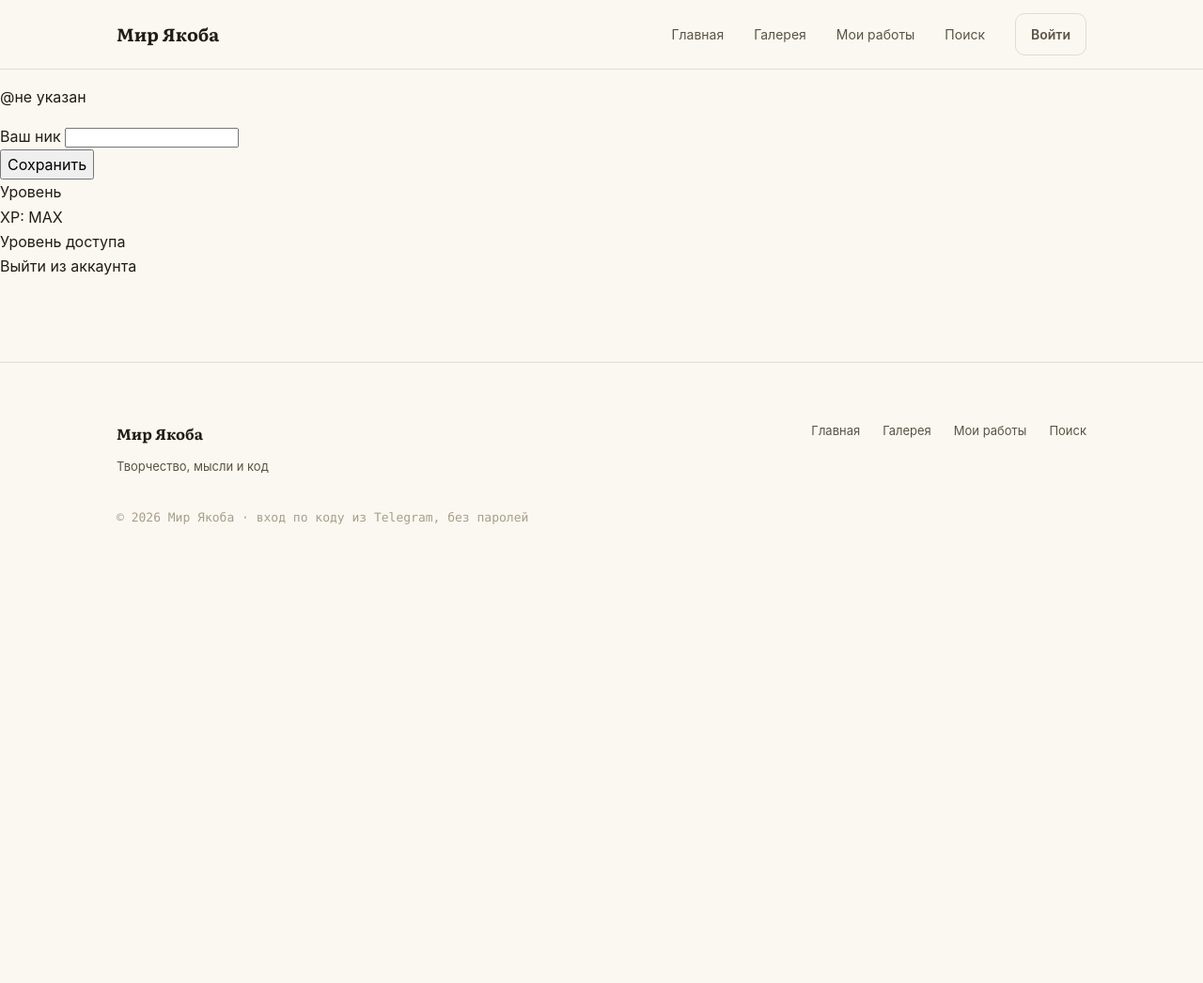
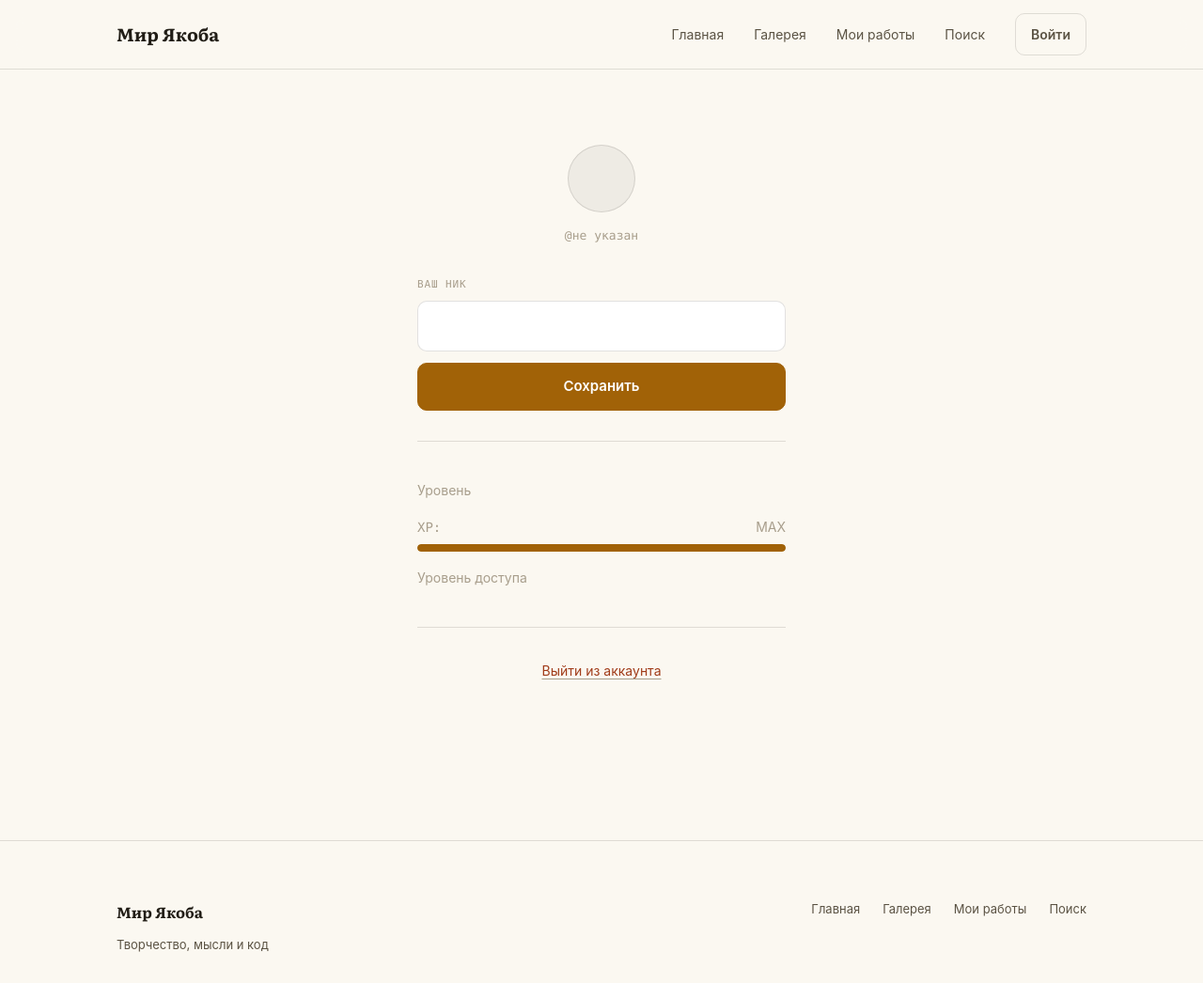
Before and after one commit to Iacob98/mir-yakoba, a Python web app: template templates/pages/profile.html in a window 1280 px wide. Shown: the top 1046 px of the page at 94% size. Before the commit the page ends 558 px from the top, so only its background shows below. Run offline with Jinja, Linux system fonts and the light colour scheme; the template is opened without the code that fills it, so the values that code supplies are empty; some libraries are stand-ins or nearby versions.

Commit message:
feat(redesign): login and profile pages, in-system auth notices
Co-Authored-By: Claude Fable 5 <noreply@anthropic.com>

```diff
--- a/src/api/v1/auth.py
+++ b/src/api/v1/auth.py
@@ -180,10 +180,10 @@ async def verify_by_code_only(
     if not auth_code:
         return HTMLResponse(
             content="""
-            <div class="p-4 bg-red-50 text-red-700 rounded-lg mb-4">
+            <div class="notice notice-error">
                 Неверный или просроченный код. Пожалуйста, получите новый код у бота.
             </div>
-            <a href="/login" class="text-blue-500 hover:underline">Попробовать снова</a>
+            <a href="/login" class="linklike">Попробовать снова</a>
             """,
             status_code=200,
         )
@@ -216,7 +216,7 @@ async def verify_by_code_only(
     # Create response with HX-Redirect header for htmx
     html_response = HTMLResponse(
         content=f"""
-        <div class="p-4 bg-green-50 text-green-700 rounded-lg mb-4">
+        <div class="notice notice-success">
             Добро пожаловать, {user.display_name}! Перенаправление...
         </div>
         """,
--- a/templates/pages/profile.html
+++ b/templates/pages/profile.html
@@ -3,76 +3,64 @@
 {% block title %}Профиль{% endblock %}
 
 {% block content %}
-<div class="max-w-sm mx-auto px-6 py-24">
-    <div class="text-center mb-10">
-        <div class="w-20 h-20 rounded-full bg-gray-100 flex items-center justify-center text-2xl font-bold text-gray-400 mx-auto mb-4">
-            {{ user.display_name[0] | upper }}
-        </div>
-        <h1 class="font-serif text-2xl font-bold">{{ user.display_name }}</h1>
-        <p class="text-sm text-gray-400 mt-1">@{{ user.username or 'не указан' }}</p>
+<div class="narrow-col" style="padding-block: 80px;">
+    <div class="profile-head" data-reveal>
+        <div class="ava">{{ user.display_name[0] | upper }}</div>
+        <h1 style="font-size: var(--fs-h2);">{{ user.display_name }}</h1>
+        <p class="meta" style="margin-top: 4px;">@{{ user.username or 'не указан' }}</p>
     </div>
 
     {% if error %}
-    <div class="mb-6 p-4 bg-red-50 text-red-600 rounded-2xl text-sm">
-        {{ error }}
-    </div>
+    <div class="notice notice-error">{{ error }}</div>
     {% endif %}
 
     {% if success %}
-    <div class="mb-6 p-4 bg-green-50 text-green-600 rounded-2xl text-sm">
-        {{ success }}
-    </div>
+    <div class="notice notice-success">{{ success }}</div>
     {% endif %}
 
-    <form method="post" action="/profile/update-nickname" class="space-y-4 mb-8">
-        <div>
-            <label for="display_name" class="block text-xs font-medium text-gray-400 uppercase tracking-wider mb-2">
-                Ваш ник
-            </label>
+    <form method="post" action="/profile/update-nickname" data-reveal>
+        <label for="display_name" class="form-label">Ваш ник</label>
         <input type="text"
                id="display_name"
                name="display_name"
                value="{{ user.display_name }}"
                maxlength="128"
-                   class="w-full px-5 py-3 bg-gray-50 border-0 rounded-2xl focus:ring-2 focus:ring-gray-900"
+               class="field"
                required>
-        </div>
-        <button type="submit"
-                class="w-full bg-gray-900 text-white py-3 rounded-full font-medium hover:bg-gray-700 transition">
-            Сохранить
-        </button>
+        <button type="submit" class="btn btn-primary btn-block" style="margin-top: 12px;">Сохранить</button>
     </form>
 
-    <!-- Level & XP -->
-    <div class="space-y-3 pt-8 border-t border-gray-100">
-        <div class="flex justify-between items-center">
-            <span class="text-sm text-gray-400">Уровень</span>
-            <span class="text-sm font-bold">{{ user.level }}</span>
+    <hr class="divider">
+
+    <div data-reveal>
+        <div class="stat-row">
+            <span class="k">Уровень</span>
+            <span class="num" style="font-weight: 700;">{{ user.level }}</span>
         </div>
-        <div>
-            <div class="flex justify-between text-xs text-gray-400 mb-1">
-                <span>XP: {{ user.xp }}</span>
+        <div style="margin-block: 8px;">
+            <div class="stat-row" style="padding-block: 0 6px;">
+                <span class="k num">XP: {{ user.xp }}</span>
                 {% set thresholds = [0, 15, 40, 75, 125, 200, 300, 425, 575, 750, 1000] %}
                 {% if user.level < thresholds|length - 1 %}
-                <span>{{ thresholds[user.level + 1] }}</span>
+                <span class="k num">{{ thresholds[user.level + 1] }}</span>
                 {% else %}
-                <span>MAX</span>
+                <span class="k">MAX</span>
                 {% endif %}
             </div>
-            <div class="w-full h-2 bg-gray-100 rounded-full overflow-hidden">
+            <div class="xp-bar">
                 {% if user.level < thresholds|length - 1 %}
                 {% set current_threshold = thresholds[user.level] %}
                 {% set next_threshold = thresholds[user.level + 1] %}
                 {% set progress = ((user.xp - current_threshold) / (next_threshold - current_threshold) * 100) | int %}
-                <div class="h-full bg-gray-900 rounded-full transition-all" style="width: {{ [progress, 100] | min }}%"></div>
+                <div style="width: {{ [progress, 100] | min }}%"></div>
                 {% else %}
-                <div class="h-full bg-gray-900 rounded-full" style="width: 100%"></div>
+                <div style="width: 100%"></div>
                 {% endif %}
             </div>
         </div>
-        <div class="flex justify-between items-center">
-            <span class="text-sm text-gray-400">Уровень доступа</span>
-            <span class="text-sm font-medium">
+        <div class="stat-row">
+            <span class="k">Уровень доступа</span>
+            <span>
                 {% if user.access_level.name == 'PUBLIC' %}Гость
                 {% elif user.access_level.name == 'REGISTERED' %}Зарегистрированный
                 {% elif user.access_level.name == 'PREMIUM_1' %}Premium
@@ -82,34 +70,29 @@
         </div>
     </div>
 
-    <!-- Achievements -->
     {% if user.achievements %}
-    <div class="pt-8 border-t border-gray-100">
-        <h2 class="text-xs font-medium text-gray-400 uppercase tracking-wider mb-4">Достижения</h2>
-        <div class="space-y-4">
+    <hr class="divider">
+    <div data-reveal>
+        <p class="form-label">Достижения</p>
         {% for ach in user.achievements | sort(attribute='level') %}
-            <div class="flex items-start gap-3">
+        <div class="ach-row">
             {% if ach.image_path %}
-                <img src="/uploads/{{ ach.image_path }}" alt="{{ ach.title }}" class="w-12 h-12 rounded-xl object-cover flex-shrink-0">
+            <img src="/uploads/{{ ach.image_path }}" alt="{{ ach.title }}">
             {% else %}
-                <div class="w-12 h-12 rounded-xl bg-gray-100 flex items-center justify-center flex-shrink-0 text-lg font-bold text-gray-400">
-                    {{ ach.level }}
-                </div>
+            <div class="ach-ph">{{ ach.level }}</div>
             {% endif %}
             <div>
-                    <p class="text-sm font-medium">{{ ach.title }}</p>
-                    <p class="text-xs text-gray-400">{{ ach.description[:80] }}{% if ach.description|length > 80 %}...{% endif %}</p>
+                <h4>{{ ach.title }}</h4>
+                <p>{{ ach.description[:80] }}{% if ach.description|length > 80 %}…{% endif %}</p>
             </div>
         </div>
         {% endfor %}
     </div>
-    </div>
     {% endif %}
 
-    <div class="mt-8 pt-8 border-t border-gray-100 text-center">
-        <a href="/api/v1/auth/logout" class="text-sm text-red-400 hover:text-red-600 transition">
-            Выйти из аккаунта
-        </a>
+    <hr class="divider">
+    <div style="text-align: center;">
+        <a href="/api/v1/auth/logout" class="linklike" style="color: var(--err); font-size: 14px;">Выйти из аккаунта</a>
     </div>
 </div>
 {% endblock %}
```
Also changed, not shown: templates/pages/login.html (+17 -24 lines). Lines whose indentation alone changed are shown as unchanged.
